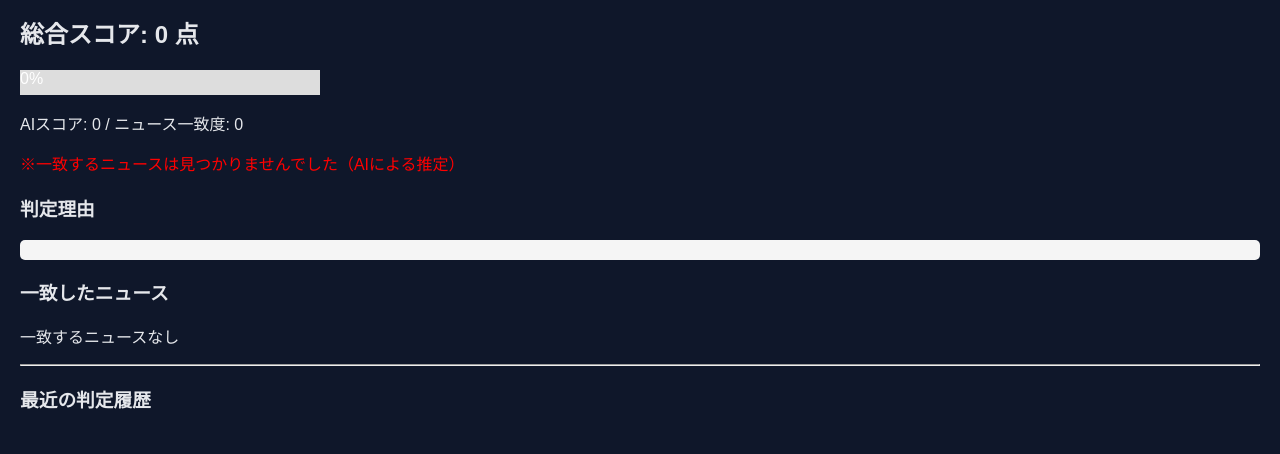
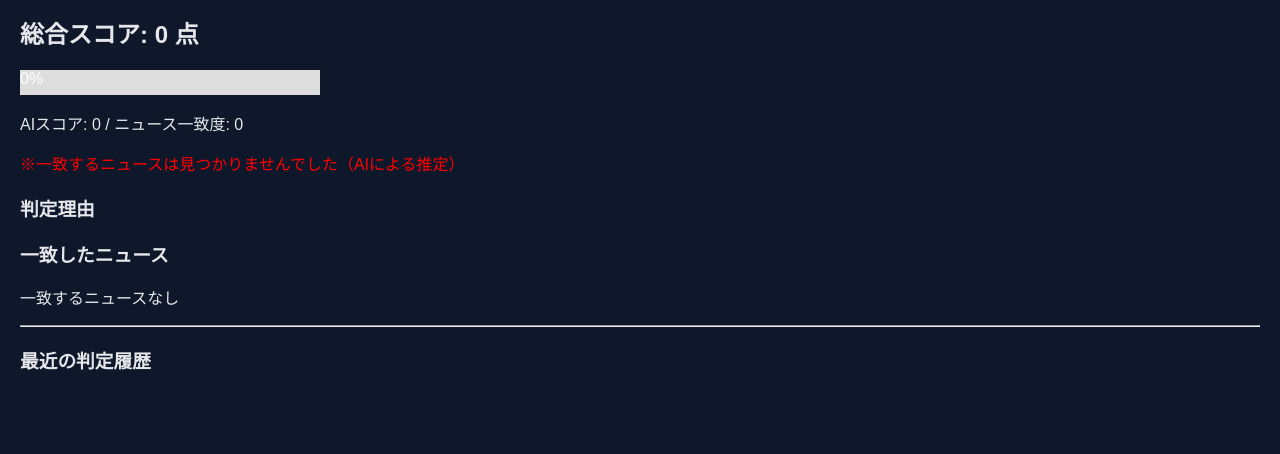
Before and after one commit to yumarin/fake-news-detector, a Flask app: page / in a window 1280 px wide. Shown: the part 346-800 px from the top of the page. Run offline with Flask 3, Linux system fonts and the light colour scheme; data that the repository does not hold is empty.

Commit message:
Update index.html

```diff
--- a/templates/index.html
+++ b/templates/index.html
@@ -48,8 +48,8 @@
 
     <!-- 理由 -->
     <h3>判定理由</h3>
-    <div style="background:#f5f5f5; padding:10px; border-radius:5px;">
-        {{ result.analysis }}
+    <div class="analysis-box">
+    {{ result.analysis }}
     </div>
 
     <!-- 一致記事 -->
```
